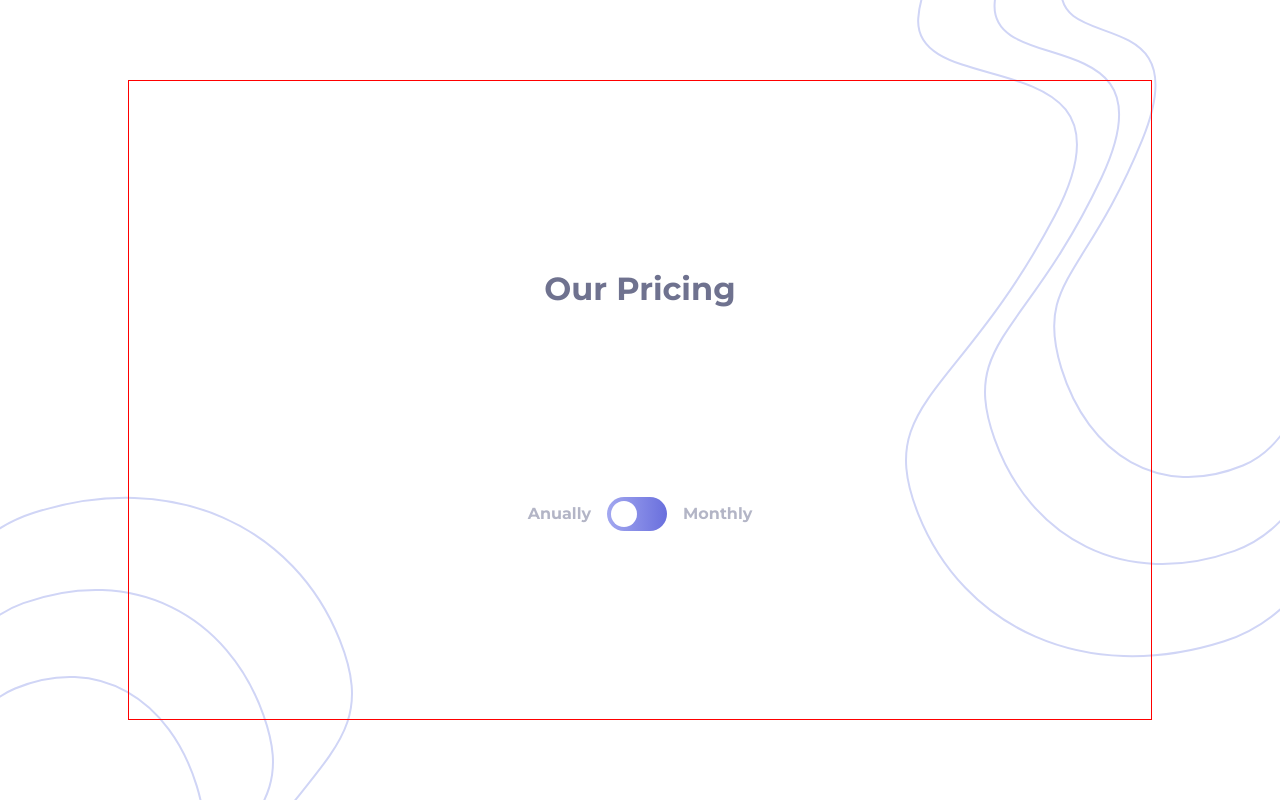
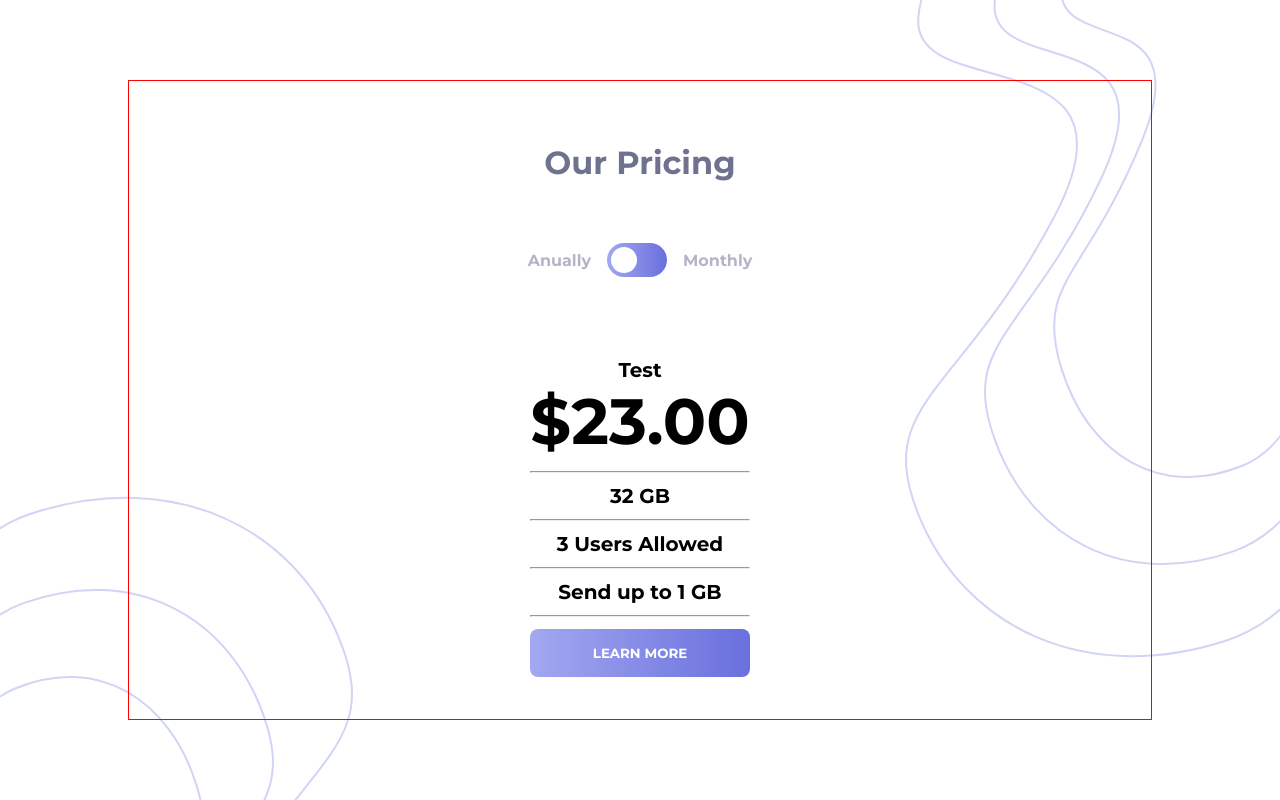
Before and after one commit to Sir-Floppa/Frontend-Mentor-08-Pricing-Component, an Angular app: page / in a window 1280 px wide. Built offline with nearby package versions, Linux system fonts and the light colour scheme.

Commit message:
added card structure

```diff
--- a/src/app/app.component.html
+++ b/src/app/app.component.html
@@ -8,4 +8,8 @@
     </label>
     Monthly
   </p>
+
+  <section>
+    <app-plan-card></app-plan-card>
+  </section>
 </main>
--- a/src/app/app.component.scss
+++ b/src/app/app.component.scss
@@ -24,6 +24,10 @@ main {
     justify-content: center;
     align-items: center;
     gap: 1rem;
+  }
+
+  section {
+    height: 50%;
   }
 }
 
--- a/src/app/app.module.ts
+++ b/src/app/app.module.ts
@@ -3,10 +3,12 @@ import { BrowserModule } from '@angular/platform-browser';
 
 import { AppRoutingModule } from './app-routing.module';
 import { AppComponent } from './app.component';
+import { PlanCardComponent } from './plan-card/plan-card.component';
 
 @NgModule({
   declarations: [
-    AppComponent
+    AppComponent,
+    PlanCardComponent
   ],
   imports: [
     BrowserModule,
--- /dev/null
+++ b/src/app/plan-card/plan-card.component.html
@@ -0,0 +1,23 @@
+<div>
+  <h1>{{ subPlan.name }}</h1>
+  <h2>{{ subPlan.price | currency }}</h2>
+
+
+  <div class="specs">
+    <hr>
+    <p>
+      {{ subPlan.specs.storage.amount }} {{ subPlan.specs.storage.unit }}
+    </p>
+    <hr>
+    <p>
+      {{ subPlan.specs.users }} Users Allowed
+    </p>
+    <hr>
+    <p>
+      Send up to {{ subPlan.specs.sendUpTo }} GB
+    </p>
+    <hr>
+  </div>
+
+  <button>LEARN MORE</button>
+</div>
--- /dev/null
+++ b/src/app/plan-card/plan-card.component.scss
@@ -0,0 +1,37 @@
+:host {
+  height: 100%;
+  padding: 1rem;
+}
+
+div {
+  display: flex;
+  flex-direction: column;
+  justify-content: space-evenly;
+  height: 100%;
+  width: 100%;
+
+  * {
+    width: 100%;
+    text-align: center;
+  }
+
+  h1, p {
+    font-size: 1.25rem;
+  }
+
+  h2 {
+    font-size: 4rem;
+  }
+
+  button {
+    border: none;
+    color: white;
+    background: linear-gradient(
+      90deg,
+      hsl(236, 72%, 79%) 0%,
+      hsl(237, 63%, 64%) 100%
+    );
+    padding: 1rem;
+    border-radius: .5rem;
+  }
+}
--- /dev/null
+++ b/src/app/plan-card/plan-card.component.ts
@@ -0,0 +1,22 @@
+import { Component, Input } from '@angular/core';
+import { SuscriptionPlan } from '../suscription-plan';
+
+@Component({
+  selector: 'app-plan-card',
+  templateUrl: './plan-card.component.html',
+  styleUrls: ['./plan-card.component.scss'],
+})
+export class PlanCardComponent {
+  @Input() subPlan: SuscriptionPlan = {
+    name: 'Test',
+    price: 23,
+    specs: {
+      storage: {
+        amount: 32,
+        unit: 'GB',
+      },
+      users: 3,
+      sendUpTo: 1,
+    },
+  };
+}
--- /dev/null
+++ b/src/app/suscription-plan.ts
@@ -0,0 +1,12 @@
+export interface SuscriptionPlan {
+  name: string;
+  price: number;
+  specs: {
+    storage: {
+      amount: number;
+      unit: string;
+    };
+    users: number;
+    sendUpTo: number;
+  };
+}
--- a/tsconfig.json
+++ b/tsconfig.json
@@ -5,6 +5,7 @@
     "baseUrl": "./",
     "outDir": "./dist/out-tsc",
     "forceConsistentCasingInFileNames": true,
+    "strictPropertyInitialization": false,
     "strict": true,
     "noImplicitOverride": true,
     "noPropertyAccessFromIndexSignature": true,
```
Also changed, not shown: 1 other file (tests, documents, lock files or other folders).
